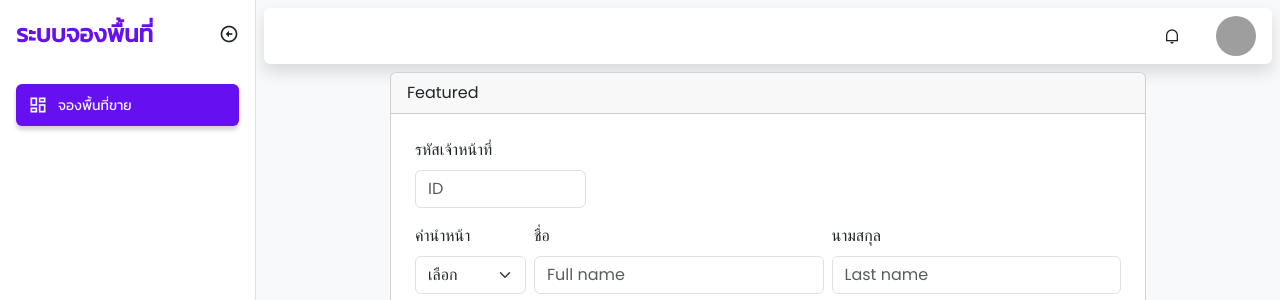
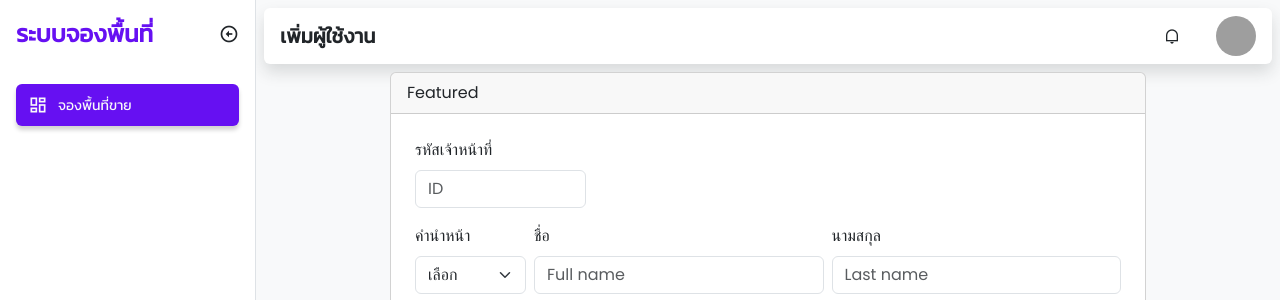
Before and after one commit to rungtom003/ReserveSpace, a PHP site: page /signup.php in a window 1280 px wide. Shown: the top 300 px of the page. Run offline with PHP 8.4, Linux system fonts and the light colour scheme; data that the repository does not hold is empty; grey boxes are pictures that could not be loaded.

Commit message:
edit title

```diff
--- a/home.php
+++ b/home.php
@@ -1,6 +1,7 @@
 <?php
     session_start();
     $user = (isset($_SESSION['user'])) ? unserialize($_SESSION['user']) : null;
+    $titleHead = "Home";
 ?>
 <!doctype html>
 <html lang="en">
--- a/signup.php
+++ b/signup.php
@@ -1,6 +1,7 @@
 <?php
 session_start();
 $user = (isset($_SESSION['user'])) ? unserialize($_SESSION['user']) : null;
+$titleHead = "เพิ่มผู้ใช้งาน";
 ?>
 <!doctype html>
 <html lang="en">
```
